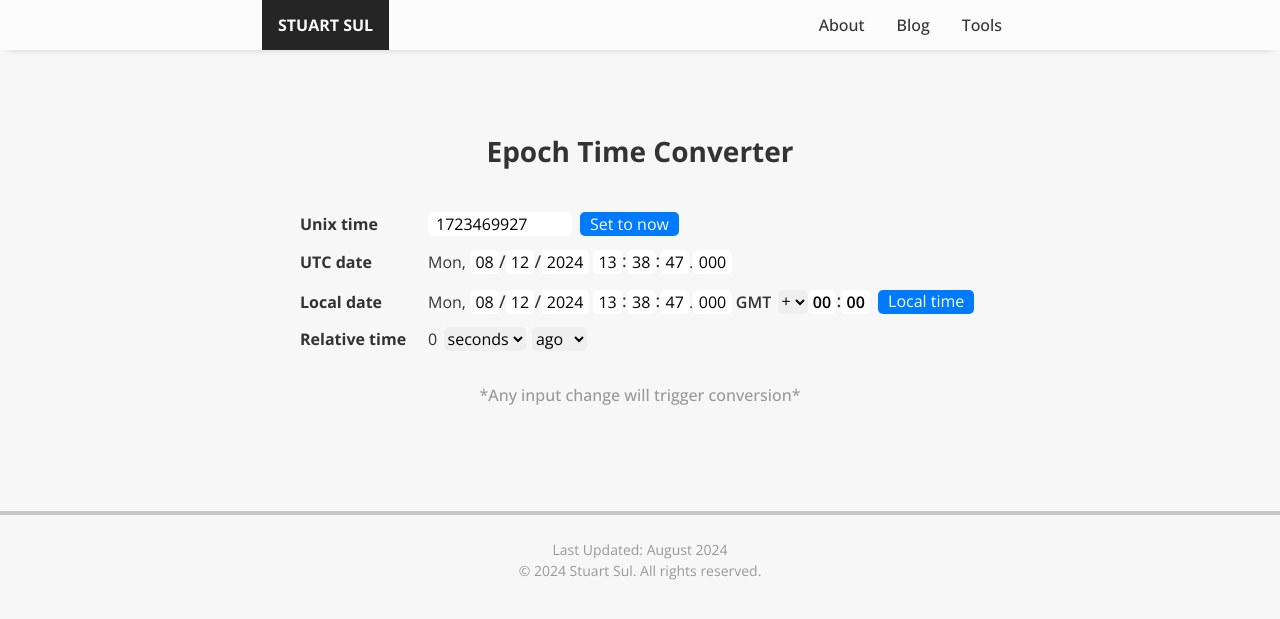
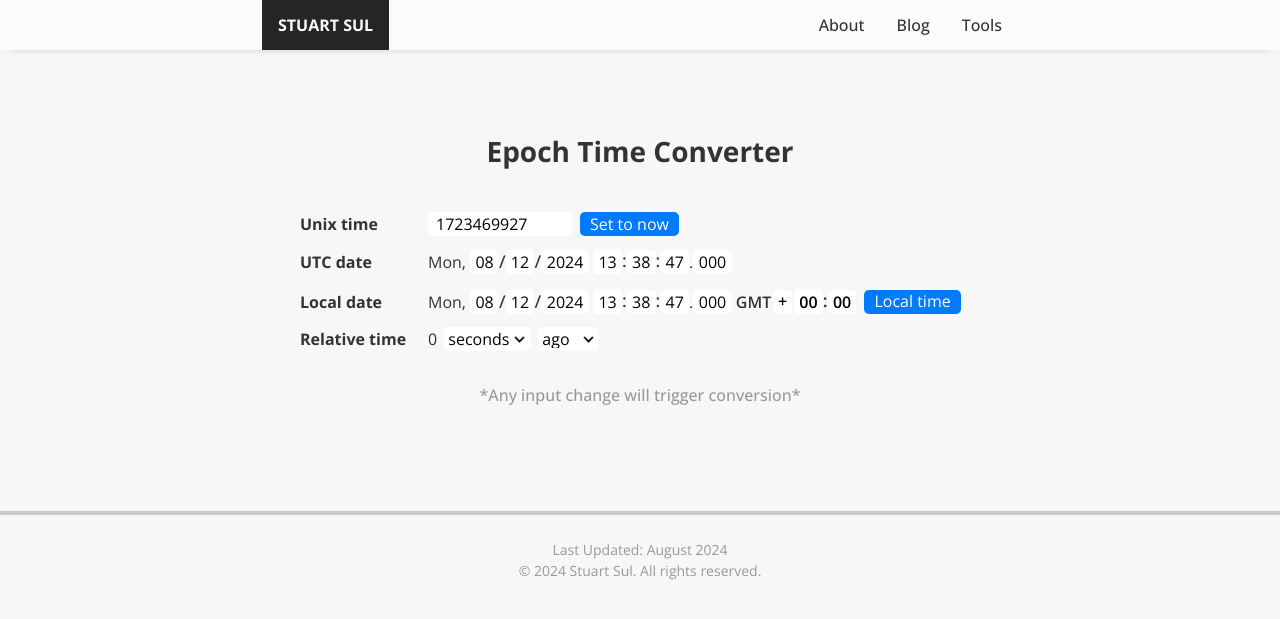
Before and after one commit to StuartSul/StuartSul.github.io_src, a Jekyll site: the page built from _tools/epoch-converter.html, in a window 1280 px wide. Shown: the top 619 px of the page. Built offline with Jekyll 4.4.1, drawn with Linux system fonts in a browser that asks for light colours.

Commit message:
[feat] Improve select box CSS design

```diff
--- a/_sass/_editor.scss
+++ b/_sass/_editor.scss
@@ -136,6 +136,28 @@
             border-radius: 5px;
         }
 
+        .select-box {
+            -webkit-appearance: none;
+            -moz-appearance: none;
+            box-sizing: content-box;
+            appearance: none;
+            background-color: #fff;
+            background-image: url(/assets/images/select-arrow.png);
+            background-size: 0.7rem;
+            background-position: 92% 52%;
+            background-repeat: no-repeat;
+            margin-left: 0.4rem;
+            padding-left: 0.3rem;
+            padding-right: 1.3rem;
+            border: 1px solid $border-primary-color;
+            border-radius: 5px;
+            height: 1.5rem;
+            font-size: 1rem;
+        }
+        .select-box::-ms-expand {
+            display: none;
+        }
+
         #download-button {
             margin-top: 1rem;
             padding: 8px 20px;
--- a/_sass/_epoch.scss
+++ b/_sass/_epoch.scss
@@ -130,12 +130,36 @@
             cursor: not-allowed;
         }
 
-        select {
+        .select-box {
+            -webkit-appearance: none;
+            -moz-appearance: none;
+            box-sizing: content-box;
+            appearance: none;
+            background-color: #fff;
+            background-image: url(/assets/images/select-arrow.png);
+            background-size: 0.7rem;
+            background-position: 92% 52%;
+            background-repeat: no-repeat;
             margin-left: 0.4rem;
+            padding-left: 0.3rem;
+            padding-right: 1.3rem;
             height: 1.5rem;
             font-size: 1rem;
             border: 0px;
             border-radius: 5px;
+        }
+        .select-box::-ms-expand {
+            display: none;
+        }
+
+        .select-box-no-arrow {
+            background: none;
+            background-color: #fff;
+            padding-right: 0.3rem;
+            margin-left: 0.1rem;
+            margin-right: 0.1rem;
+            font-weight: 600;
+            text-align: center;
         }
 
         .description {
--- a/_tools/epoch-converter.html
+++ b/_tools/epoch-converter.html
@@ -67,9 +67,9 @@ javascript_file: /assets/js/epoch.js
             <div class="inputs">
                 <span class="gmt-space">&nbsp;</span>
                 <span class="gmt">GMT</span>
-                <select name="local-gmt-sign" id="local-gmt-sign">
+                <select class="select-box select-box-no-arrow" name="local-gmt-sign" id="local-gmt-sign">
                     <option value="+">+</option>
-                    <option value="-">-</option>
+                    <option value="-">&ndash;</option>
                 </select>
                 <input class="gmt number d2" type="number" id="local-gmt-hour" name="local-gmt-hour">
                 <span class="gmt time-colon">:</span>
@@ -83,7 +83,7 @@ javascript_file: /assets/js/epoch.js
             </div>
             <div class="inputs">
                 <span id="relative-time">7</span>
-                <select name="relative-time-unit" id="relative-time-unit">
+                <select class="select-box" name="relative-time-unit" id="relative-time-unit">
                     <option value="seconds">seconds</option>
                     <option value="minutes">minutes</option>
                     <option value="hours">hours</option>
@@ -91,7 +91,7 @@ javascript_file: /assets/js/epoch.js
                     <option value="months">months</option>
                     <option value="years">years</option>
                 </select>
-                <select name="relative-time-direction" id="relative-time-direction">
+                <select class="select-box" name="relative-time-direction" id="relative-time-direction">
                     <option value="ago">ago</option>
                     <option value="later">later</option>
                 </select>
--- a/_tools/image-editor.html
+++ b/_tools/image-editor.html
@@ -30,7 +30,7 @@ javascript_file: /assets/js/image-editor.js
       </span>
       <span class="control-item">
         <label for="format">Format:</label>
-        <select name="format" id="format">
+        <select class="select-box" name="format" id="format">
           <option value="original">Original</option>
           <option value="gif">GIF</option>
           <option value="jpg">JPG/JPEG</option>
```
Also changed, not shown: assets/images/select-arrow.png (added).
